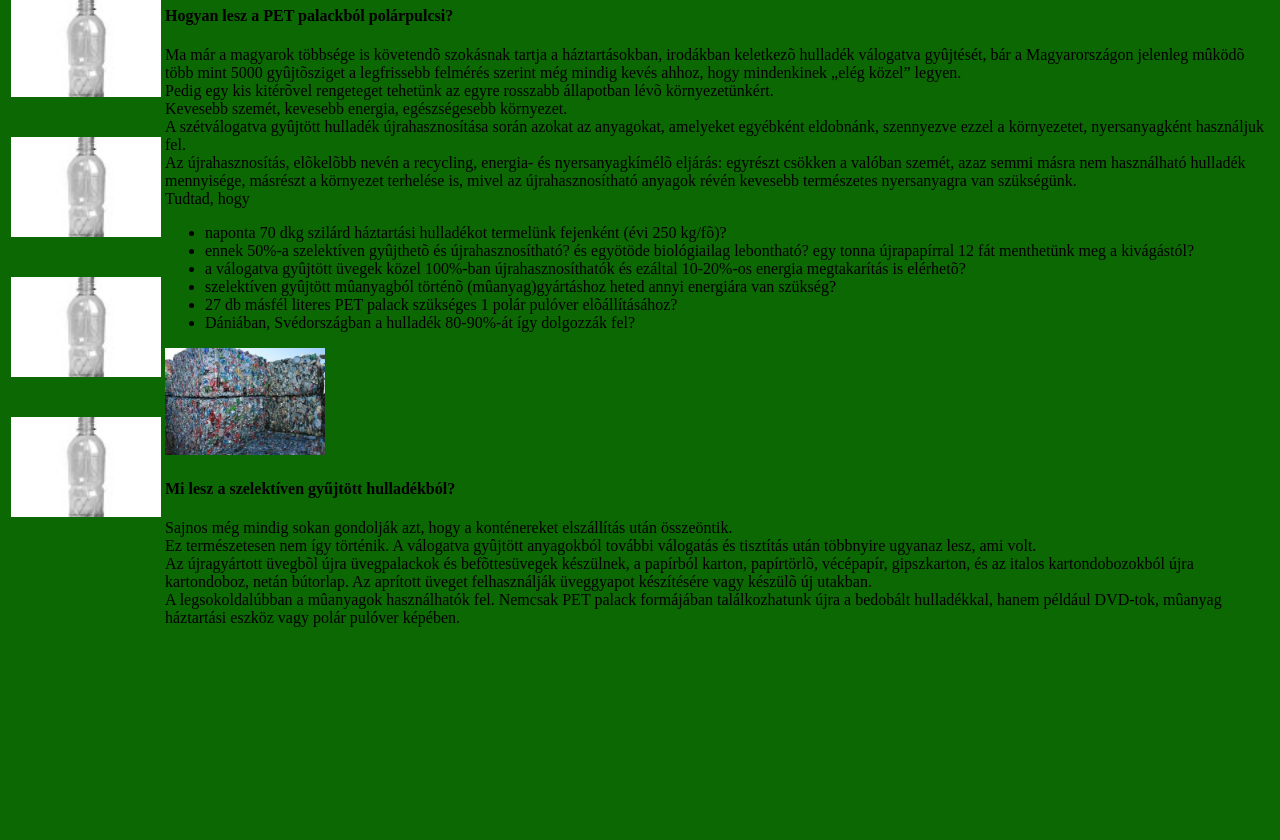
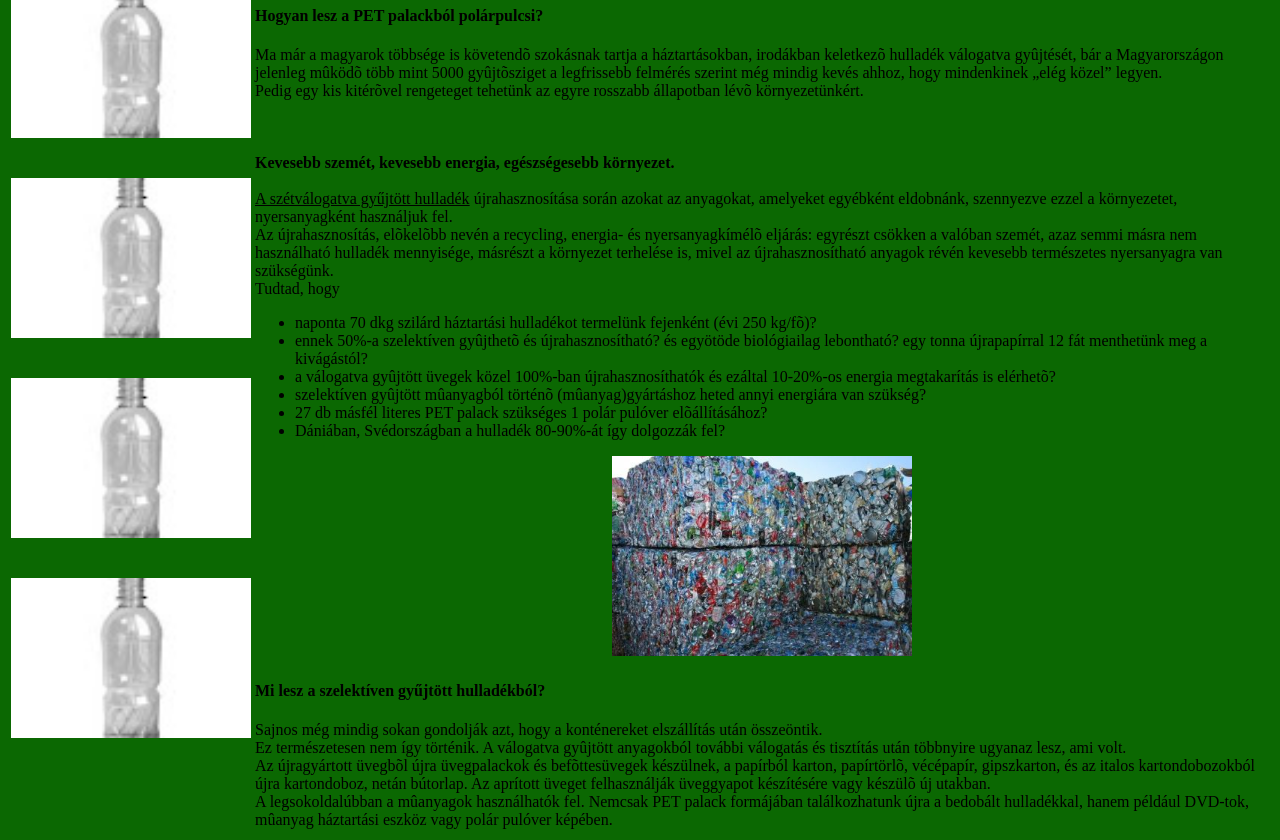
Before and after one commit to Szabojuli642/kornyezetbarat, a plain HTML site: page index.html in a window 1280 px wide. Shown: the part 84-924 px from the top of the page. Before the commit the page ends 800 px from the top, so only its background shows below. Drawn offline with Linux system fonts and the light colour scheme.

Commit message:
Update index.html

```diff
--- a/index.html
+++ b/index.html
@@ -19,19 +19,20 @@ background-color: rgb(11, 104, 2);
  <table>
     <tr>
         <td class="left col">
-            <img src="palack.jpg" alt="PET palack" height="100"> <br><br><br>
-            <img src="palack.jpg" alt="PET palack" height="100"> <br><br><br>
-            <img src="palack.jpg" alt="PET palack" height="100"> <br><br><br>
-            <img src="palack.jpg" alt="PET palack" height="100"> <br> <br><br>
+            <img src="palack.jpg" alt="PET palack" height="160"> <br><br><br>
+            <img src="palack.jpg" alt="PET palack" height="160"> <br><br><br>
+            <img src="palack.jpg" alt="PET palack" height="160"> <br><br><br>
+            <img src="palack.jpg" alt="PET palack" height="160"> <br><br><br>
         </td>
         <td class="right column">
             <h1>Környezetbarát</h1>
             <h4>Hogyan lesz a PET palackból polárpulcsi?</h4>
             Ma már a magyarok többsége is követendõ szokásnak tartja a háztartásokban, irodákban keletkezõ hulladék válogatva gyûjtését,
              bár a Magyarországon jelenleg mûködõ több mint 5000 gyûjtõsziget a legfrissebb felmérés szerint még mindig kevés ahhoz, hogy mindenkinek „elég közel” legyen. <br>
-             Pedig egy kis kitérõvel rengeteget tehetünk az egyre rosszabb állapotban lévõ környezetünkért. <br>
-            Kevesebb szemét, kevesebb energia, egészségesebb környezet. <br>
-            A szétválogatva gyûjtött hulladék újrahasznosítása során azokat az anyagokat, amelyeket egyébként eldobnánk, szennyezve ezzel a környezetet, nyersanyagként használjuk fel. <br>
+             Pedig egy kis kitérõvel rengeteget tehetünk az egyre rosszabb állapotban lévõ környezetünkért. <br><br><br><br>
+           <b> Kevesebb szemét, kevesebb energia, egészségesebb környezet.</b> <br><br>
+
+           <u> A szétválogatva gyűjtött hulladék</u> újrahasznosítása során azokat az anyagokat, amelyeket egyébként eldobnánk, szennyezve ezzel a környezetet, nyersanyagként használjuk fel. <br>
              Az újrahasznosítás, elõkelõbb nevén a recycling, energia- és nyersanyagkímélõ eljárás: egyrészt csökken a valóban szemét, azaz semmi másra nem használható hulladék mennyisége,
             másrészt a környezet terhelése is, mivel az újrahasznosítható anyagok révén kevesebb természetes nyersanyagra van szükségünk. <br>
             Tudtad, hogy
@@ -43,7 +44,7 @@ background-color: rgb(11, 104, 2);
             <li> 27 db másfél literes PET palack szükséges 1 polár pulóver elõállításához? </li>
             <li> Dániában, Svédországban a hulladék 80-90%-át így dolgozzák fel? </li>
             </ul>
-            <img src="bala.jpg" alt="bala" width="160">
+           <p align="center"><img src="bala.jpg" alt="bala" width="300" ></p>
 
 
             <h4> Mi lesz a szelektíven gyűjtött hulladékból? </h4>
```
